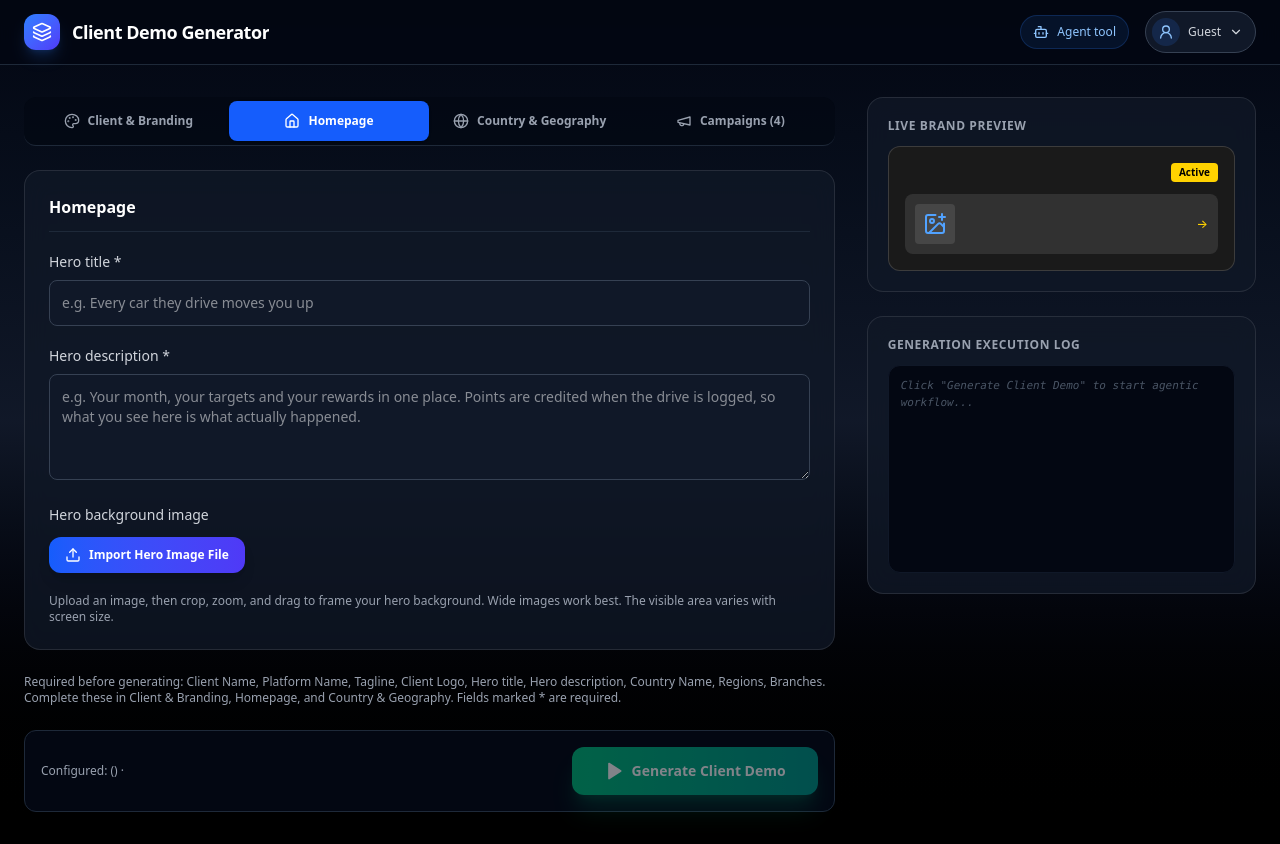
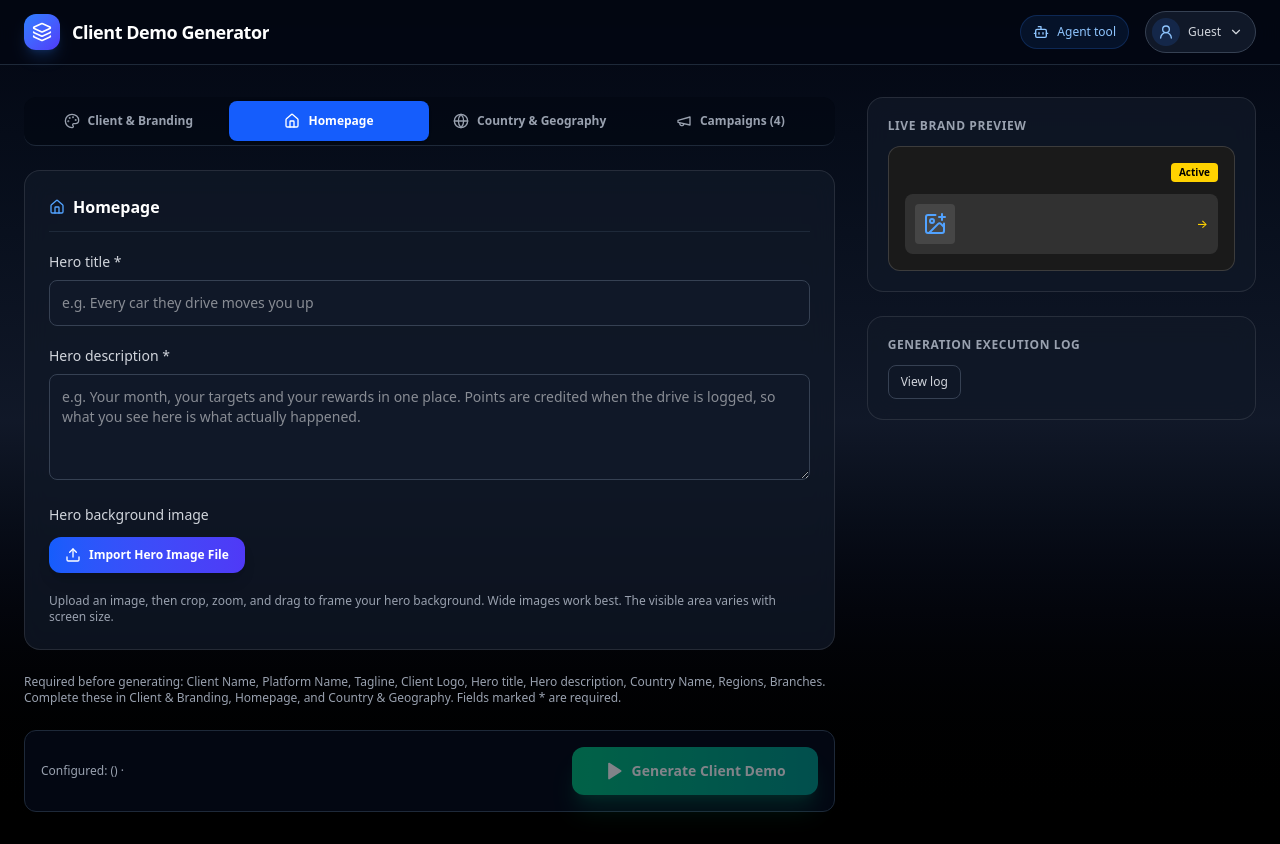
Before and after one commit to Saad00SD/agentic-Client-Demo-Generator, a Next.js app in the folder frontend/: page / in a window 1280 px wide. Both pictures are taken after a click on the button "Homepage". Built offline with nearby package versions, Linux system fonts and the light colour scheme.

Commit message:
Log UI update

```diff
--- a/frontend/components/Dashboard.tsx
+++ b/frontend/components/Dashboard.tsx
@@ -135,6 +135,8 @@ export default function Dashboard() {
   const [activeTab, setActiveTab] = useState<"client" | "country" | "homepage" | "campaigns">("client");
   const [isGenerating, setIsGenerating] = useState(false);
   const [genLogs, setGenLogs] = useState<string[]>([]);
+  const [isLogVisible, setIsLogVisible] = useState(false);
+  const [generationOutcome, setGenerationOutcome] = useState<"passed" | "failed" | null>(null);
   const [result, setResult] = useState<GenerationResult | null>(null);
   const [isPreviewOpen, setIsPreviewOpen] = useState(false);
   const [imageEditor, setImageEditor] = useState<{ target: "hero"; source: string } | { target: "campaign"; id: string; source: string } | null>(null);
@@ -178,6 +180,8 @@ export default function Dashboard() {
   const handleGenerate = async () => {
     if (!canGenerate || isGenerating) return;
     setIsGenerating(true);
+    setIsLogVisible(false);
+    setGenerationOutcome(null);
     setResult(null);
     setGenLogs(["Generating your demo from the master template and entered details..."]);
 
@@ -201,9 +205,11 @@ export default function Dashboard() {
         validation: data.validation
       });
       setGenLogs((prev) => [...prev, `Workflow Completed Successfully! Project: ${data.projectId}`]);
+      setGenerationOutcome(data.validation?.valid === false ? "failed" : "passed");
     } catch (error) {
       const message = error instanceof Error ? error.message : "Could not connect to generator backend.";
       setGenLogs((prev) => [...prev, `Generation Error: ${message}`]);
+      setGenerationOutcome("failed");
     } finally {
       setIsGenerating(false);
     }
@@ -555,7 +561,9 @@ export default function Dashboard() {
 
             {activeTab === "homepage" && (
               <div className="glass-panel p-6 flex flex-col gap-5">
-                <h3 className="text-base font-semibold text-white border-b border-gray-800 pb-3">Homepage</h3>
+                <h3 className="text-base font-semibold text-white border-b border-gray-800 pb-3 flex items-center gap-2">
+                  <Home aria-hidden="true" className="w-4 h-4 text-blue-400" /> Homepage
+                </h3>
                 <label className="text-sm text-gray-300">Hero title *
                   <input required placeholder={`e.g. ${DEFAULT_CONFIG.homepage.title}`} value={config.homepage.title} onChange={e => setConfig(prev => ({ ...prev, homepage: { ...prev.homepage, title: e.target.value } }))} className="w-full mt-2 bg-gray-900 border border-gray-700 rounded-lg p-3 text-white" />
                 </label>
@@ -794,13 +802,26 @@ export default function Dashboard() {
             <div className="glass-panel p-5 border-gray-800 flex flex-col gap-3">
               <h4 className="text-xs font-semibold text-gray-400 uppercase tracking-wider flex items-center justify-between">
                 <span>Generation Execution Log</span>
-                {result && (
-                  <span className="text-[10px] font-bold text-emerald-400 bg-emerald-500/10 px-2 py-0.5 rounded-full border border-emerald-500/20">
-                    PASSED
+                {!isGenerating && generationOutcome && (
+                  <span role="status" className={`text-[10px] font-bold px-2 py-0.5 rounded-full border ${generationOutcome === "passed"
+                    ? "text-emerald-400 bg-emerald-500/10 border-emerald-500/20"
+                    : "text-red-400 bg-red-500/10 border-red-500/20"}`}>
+                    {generationOutcome === "passed" ? "PASSED" : "FAILED"}
                   </span>
                 )}
               </h4>
 
+              <button
+                type="button"
+                onClick={() => setIsLogVisible((visible) => !visible)}
+                aria-expanded={isLogVisible}
+                aria-controls="generation-execution-log"
+                className="self-start rounded-lg border border-gray-700 px-3 py-2 text-xs font-medium text-gray-300 transition hover:border-blue-500 hover:text-white focus-visible:outline-2 focus-visible:outline-offset-2 focus-visible:outline-blue-400"
+              >
+                {isLogVisible ? "Hide log" : "View log"}
+              </button>
+
+              <div id="generation-execution-log" hidden={!isLogVisible}>
               <div className="bg-gray-950 p-3 rounded-xl border border-gray-900 font-mono text-[11px] h-52 overflow-y-auto flex flex-col gap-1.5 text-gray-300">
                 {genLogs.length === 0 ? (
                   <span className="text-gray-600 italic">Click &quot;Generate Client Demo&quot; to start agentic workflow...</span>
@@ -811,6 +832,7 @@ export default function Dashboard() {
                     </div>
                   ))
                 )}
+              </div>
               </div>
 
               {/* Result Actions */}
```
